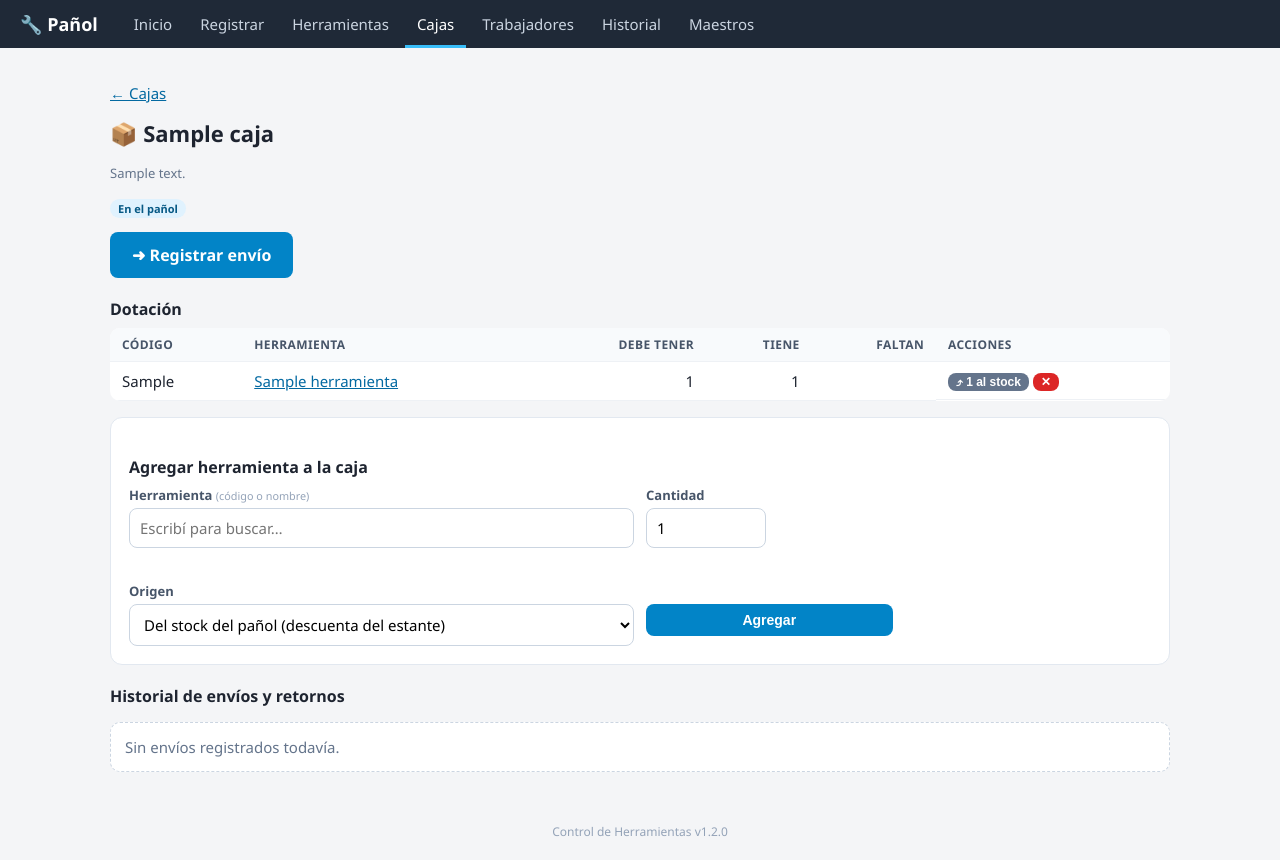
After one commit to illeiva2/control-herramientas, a Flask app: page /cajas/1 in a window 1280 px wide. The commit adds this page. Run offline with Flask 3, Linux system fonts and the light colour scheme; tables that the repository leaves empty hold one stand-in row (values such as "Sample post"); data that the repository does not hold is empty.

Commit message:
Cajas de herramientas para el campo + catálogo colapsable + edición de herramientas (v1.2.0)
- Cajas con dotación propia: checklist de envío y retorno con condición
  por herramienta, faltantes marcados, reposición desde stock y
  transferencias caja↔stock con auditoría.
- Catálogo de herramientas en secciones colapsables por ubicación;
  la búsqueda expande solo las secciones con resultados.
- Edición de herramientas (código, nombre, stock, ubicación, baja lógica).

Co-Authored-By: Claude Fable 5 <noreply@anthropic.com>

```diff
--- a/app.py
+++ b/app.py
@@ -222,7 +222,13 @@ def herramienta(hid):
         LEFT JOIN almacenistas a ON a.id = m.almacenista_id
         WHERE m.herramienta_id = ? ORDER BY m.fecha DESC, m.id DESC LIMIT 200
     """, (hid,)).fetchall()
-    return render_template("herramienta.html", h=h, quien=quien, historial=historial)
+    en_cajas = c.execute("""
+        SELECT k.id, k.nombre, i.actual FROM caja_items i
+        JOIN cajas k ON k.id = i.caja_id
+        WHERE i.herramienta_id = ? AND i.actual > 0 ORDER BY k.nombre
+    """, (hid,)).fetchall()
+    return render_template("herramienta.html", h=h, quien=quien, historial=historial,
+                           en_cajas=en_cajas)
 
 
 @app.route("/empleados")
@@ -321,6 +327,238 @@ def exportar_movimientos():
         w.writerow(list(r))
     return Response("﻿" + buf.getvalue(), mimetype="text/csv",
                     headers={"Content-Disposition": "attachment; filename=movimientos.csv"})
+
+
+# ---------------------------------------------------------------- cajas
+
+def estado_caja(c, caja_id):
+    ev = c.execute("""SELECT tipo, fecha, destino FROM caja_eventos
+                      WHERE caja_id = ? ORDER BY id DESC LIMIT 1""", (caja_id,)).fetchone()
+    if ev and ev["tipo"] == "ENVIO":
+        return {"en_campo": True, "texto": f"En el campo — {ev['destino'] or 'sin destino'} (desde {ev['fecha']})"}
+    return {"en_campo": False, "texto": "En el pañol"}
+
+
+@app.route("/cajas", methods=["GET", "POST"])
+def cajas():
+    c = db()
+    if request.method == "POST":
+        try:
+            c.execute("INSERT INTO cajas (nombre, descripcion) VALUES (?,?)",
+                      (request.form["nombre"].strip(),
+                       request.form.get("descripcion", "").strip() or None))
+            c.commit()
+            flash("Caja creada. Ahora cargale su dotación de herramientas.", "ok")
+        except sqlite3.IntegrityError:
+            flash("Ya existe una caja con ese nombre.", "error")
+        return redirect(url_for("cajas"))
+    filas = c.execute("""
+        SELECT k.*, COUNT(i.id) AS items,
+               COALESCE(SUM(i.dotacion), 0) AS dotacion,
+               COALESCE(SUM(i.actual), 0) AS actual,
+               COALESCE(SUM(CASE WHEN i.actual < i.dotacion THEN i.dotacion - i.actual END), 0) AS faltantes
+        FROM cajas k LEFT JOIN caja_items i ON i.caja_id = k.id
+        WHERE k.activo = 1 GROUP BY k.id ORDER BY k.nombre
+    """).fetchall()
+    lista = [dict(f, **estado_caja(c, f["id"])) for f in filas]
+    return render_template("cajas.html", cajas=lista)
+
+
+@app.route("/cajas/<int:kid>")
+def caja(kid):
+    c = db()
+    k = c.execute("SELECT * FROM cajas WHERE id = ?", (kid,)).fetchone()
+    if not k:
+        return redirect(url_for("cajas"))
+    items = c.execute("""
+        SELECT i.*, h.codigo, h.nombre, h.cantidad AS stock_panol
+        FROM caja_items i JOIN herramientas h ON h.id = i.herramienta_id
+        WHERE i.caja_id = ? AND (i.dotacion > 0 OR i.actual > 0) ORDER BY h.nombre
+    """, (kid,)).fetchall()
+    eventos = c.execute("""
+        SELECT e.*, emp.nombre AS responsable,
+               (SELECT COUNT(*) FROM caja_evento_items x
+                 WHERE x.evento_id = e.id AND x.cantidad_real < x.cantidad_esperada) AS con_faltantes
+        FROM caja_eventos e LEFT JOIN empleados emp ON emp.id = e.empleado_id
+        WHERE e.caja_id = ? ORDER BY e.id DESC LIMIT 30
+    """, (kid,)).fetchall()
+    return render_template("caja.html", k=k, items=items, eventos=eventos,
+                           estado=estado_caja(c, kid))
+
+
+@app.route("/cajas/<int:kid>/transferir", methods=["POST"])
+def caja_transferir(kid):
+    """Todas las operaciones de contenido de la caja, en una transaccion:
+    agregar (desde stock o alta), reponer faltante, pasar a stock, dar de baja."""
+    c = db()
+    accion = request.form["accion"]
+    hid = request.form.get("herramienta_id", type=int)
+    cant = request.form.get("cantidad", type=int) or 0
+    if not hid or cant < 1:
+        flash("Elegí la herramienta y una cantidad válida.", "error")
+        return redirect(url_for("caja", kid=kid))
+
+    hta = c.execute("SELECT * FROM herramientas WHERE id = ?", (hid,)).fetchone()
+    item = c.execute("SELECT * FROM caja_items WHERE caja_id = ? AND herramienta_id = ?",
+                     (kid, hid)).fetchone()
+    hoy = date.today().isoformat()
+
+    def asegurar_item():
+        if item is None:
+            c.execute("""INSERT INTO caja_items (caja_id, herramienta_id, dotacion, actual)
+                         VALUES (?,?,0,0)""", (kid, hid))
+
+    error = None
+    if accion in ("agregar_stock", "reponer"):
+        # sale del stock fisico del panol
+        pend = c.execute(f"SELECT pendiente FROM ({SALDO_HTA}) WHERE herramienta_id=?",
+                         (hid,)).fetchone()
+        disponible = hta["cantidad"] - (pend["pendiente"] if pend else 0)
+        if cant > disponible:
+            error = f"En el pañol hay {max(disponible,0)} disponible(s) de [{hta['codigo']}] {hta['nombre']}."
+    if accion == "reponer" and not error:
+        faltante = (item["dotacion"] - item["actual"]) if item else 0
+        if cant > faltante:
+            error = f"El faltante de esa herramienta es {max(faltante,0)}."
+    if accion == "a_stock" and (not item or cant > item["actual"]):
+        error = "La caja no tiene esa cantidad para pasar al stock."
+    if accion == "baja" and (not item or cant > item["actual"]):
+        error = "La caja no tiene esa cantidad para dar de baja."
+
+    if error:
+        flash(error, "error")
+        return redirect(url_for("caja", kid=kid))
+
+    asegurar_item()
+    if accion == "agregar_stock":
+        c.execute("UPDATE herramientas SET cantidad = cantidad - ? WHERE id = ?", (cant, hid))
+        c.execute("""UPDATE caja_items SET dotacion = dotacion + ?, actual = actual + ?
+                     WHERE caja_id = ? AND herramienta_id = ?""", (cant, cant, kid, hid))
+        direccion, msj = "DESDE_STOCK", "Agregada a la caja desde el stock del pañol."
+    elif accion == "agregar_alta":
+        c.execute("""UPDATE caja_items SET dotacion = dotacion + ?, actual = actual + ?
+                     WHERE caja_id = ? AND herramienta_id = ?""", (cant, cant, kid, hid))
+        direccion, msj = "ALTA", "Agregada a la caja (sin tocar el stock del pañol)."
+    elif accion == "reponer":
+        c.execute("UPDATE herramientas SET cantidad = cantidad - ? WHERE id = ?", (cant, hid))
+        c.execute("""UPDATE caja_items SET actual = actual + ?
+                     WHERE caja_id = ? AND herramienta_id = ?""", (cant, kid, hid))
+        direccion, msj = "DESDE_STOCK", "Faltante repuesto desde el stock del pañol."
+    elif accion == "a_stock":
+        c.execute("UPDATE herramientas SET cantidad = cantidad + ? WHERE id = ?", (cant, hid))
+        c.execute("""UPDATE caja_items SET dotacion = MAX(dotacion - ?, 0), actual = actual - ?
+                     WHERE caja_id = ? AND herramienta_id = ?""", (cant, cant, kid, hid))
+        direccion, msj = "A_STOCK", "Pasada de la caja al stock del pañol."
+    else:  # baja
+        c.execute("""UPDATE caja_items SET dotacion = MAX(dotacion - ?, 0), actual = actual - ?
+                     WHERE caja_id = ? AND herramienta_id = ?""", (cant, cant, kid, hid))
+        direccion, msj = "BAJA", "Dada de baja de la caja."
+    c.execute("""INSERT INTO transferencias (fecha, caja_id, herramienta_id, cantidad, direccion, observacion)
+                 VALUES (?,?,?,?,?,?)""",
+              (hoy, kid, hid, cant, direccion, request.form.get("observacion", "").strip() or None))
+    c.commit()
+    flash(f"{msj} ({cant} × [{hta['codigo']}] {hta['nombre']})", "ok")
+    return redirect(url_for("caja", kid=kid))
+
+
+@app.route("/cajas/<int:kid>/evento/<tipo>", methods=["GET", "POST"])
+def caja_evento(kid, tipo):
+    tipo = tipo.upper()
+    if tipo not in ("ENVIO", "RETORNO"):
+        return redirect(url_for("caja", kid=kid))
+    c = db()
+    k = c.execute("SELECT * FROM cajas WHERE id = ?", (kid,)).fetchone()
+    if not k:
+        return redirect(url_for("cajas"))
+    items = c.execute("""
+        SELECT i.*, h.codigo, h.nombre FROM caja_items i
+        JOIN herramientas h ON h.id = i.herramienta_id
+        WHERE i.caja_id = ? AND (i.dotacion > 0 OR i.actual > 0) ORDER BY h.nombre
+    """, (kid,)).fetchall()
+
+    if request.method == "POST":
+        if not items:
+            flash("La caja no tiene dotación cargada.", "error")
+            return redirect(url_for("caja", kid=kid))
+        fecha = request.form.get("fecha") or date.today().isoformat()
+        cur = c.execute("""INSERT INTO caja_eventos (caja_id, tipo, fecha, empleado_id, destino, observacion)
+                           VALUES (?,?,?,?,?,?)""",
+                        (kid, tipo, fecha, request.form.get("empleado_id", type=int) or None,
+                         request.form.get("destino", "").strip() or None,
+                         request.form.get("observacion", "").strip() or None))
+        evento_id = cur.lastrowid
+        faltantes = 0
+        for i in items:
+            esperada = i["dotacion"] if tipo == "ENVIO" else \
+                c.execute("""SELECT cantidad_real FROM caja_evento_items x
+                             JOIN caja_eventos e ON e.id = x.evento_id
+                             WHERE e.caja_id=? AND e.tipo='ENVIO' AND x.herramienta_id=?
+                             ORDER BY e.id DESC LIMIT 1""", (kid, i["herramienta_id"])).fetchone()
+            if tipo == "RETORNO":
+                esperada = esperada["cantidad_real"] if esperada else i["dotacion"]
+            real = request.form.get(f"real_{i['herramienta_id']}", type=int)
+            real = i["dotacion" if tipo == "ENVIO" else "actual"] if real is None else max(real, 0)
+            cond = request.form.get(f"cond_{i['herramienta_id']}", type=int) if tipo == "RETORNO" else None
+            obs = request.form.get(f"obs_{i['herramienta_id']}", "").strip() or None
+            c.execute("""INSERT INTO caja_evento_items
+                         (evento_id, herramienta_id, cantidad_esperada, cantidad_real, condicion_id, observacion)
+                         VALUES (?,?,?,?,?,?)""",
+                      (evento_id, i["herramienta_id"], esperada, real, cond, obs))
+            if real < esperada:
+                faltantes += esperada - real
+            if tipo == "RETORNO":
+                # lo que la caja tiene ahora es lo que volvio
+                c.execute("""UPDATE caja_items SET actual = ?
+                             WHERE caja_id = ? AND herramienta_id = ?""",
+                          (real, kid, i["herramienta_id"]))
+        c.commit()
+        verbo = "Envío" if tipo == "ENVIO" else "Retorno"
+        if faltantes:
+            flash(f"{verbo} registrado con {faltantes} faltante(s). "
+                  "Los faltantes quedan marcados en la dotación de la caja.", "error")
+        else:
+            flash(f"{verbo} registrado: la caja está completa. ✔", "ok")
+        return redirect(url_for("caja", kid=kid))
+
+    # esperado en el retorno: lo que salio en el ultimo envio (si existe)
+    esperados = {}
+    if tipo == "RETORNO":
+        for i in items:
+            r = c.execute("""SELECT x.cantidad_real FROM caja_evento_items x
+                             JOIN caja_eventos e ON e.id = x.evento_id
+                             WHERE e.caja_id=? AND e.tipo='ENVIO' AND x.herramienta_id=?
+                             ORDER BY e.id DESC LIMIT 1""", (kid, i["herramienta_id"])).fetchone()
+            esperados[i["herramienta_id"]] = r["cantidad_real"] if r else i["dotacion"]
+    condiciones = c.execute("SELECT * FROM condiciones ORDER BY nombre").fetchall()
+    empleados_l = c.execute("SELECT * FROM empleados WHERE activo=1 ORDER BY nombre").fetchall()
+    return render_template("caja_evento.html", k=k, tipo=tipo, items=items,
+                           esperados=esperados, condiciones=condiciones,
+                           empleados=empleados_l, fecha=date.today().isoformat())
+
+
+@app.route("/herramientas/<int:hid>/editar", methods=["GET", "POST"])
+def herramienta_editar(hid):
+    c = db()
+    h = c.execute("SELECT * FROM herramientas WHERE id = ?", (hid,)).fetchone()
+    if not h:
+        return redirect(url_for("herramientas"))
+    if request.method == "POST":
+        try:
+            c.execute("""UPDATE herramientas SET codigo=?, nombre=?, detalle=?, cantidad=?,
+                         modulo=?, estante=?, ubicacion=?, activo=? WHERE id=?""",
+                      (request.form["codigo"].strip(), request.form["nombre"].strip(),
+                       request.form.get("detalle", "").strip() or None,
+                       request.form.get("cantidad", type=int) or 0,
+                       request.form.get("modulo", "").strip() or None,
+                       request.form.get("estante", "").strip() or None,
+                       request.form.get("ubicacion", "").strip() or None,
+                       1 if request.form.get("activo") else 0, hid))
+            c.commit()
+            flash("Herramienta actualizada.", "ok")
+            return redirect(url_for("herramienta", hid=hid))
+        except sqlite3.IntegrityError:
+            flash("Ya existe otra herramienta con ese código.", "error")
+    return render_template("herramienta_editar.html", h=h)
 
 
 # ---------------------------------------------------------------- maestros
--- a/static/app.js
+++ b/static/app.js
@@ -110,11 +110,13 @@ document.addEventListener("DOMContentLoaded", () => {
   const selModulo = document.getElementById("filtro-modulo");
   const soloPrestadas = document.getElementById("filtro-prestadas");
   const contador = document.getElementById("contador");
-  const grupos = [...document.querySelectorAll("#tabla-htas .grupo")];
+  const btnExpandir = document.getElementById("btn-expandir");
+  const grupos = [...document.querySelectorAll("#catalogo .grupo")];
 
   function filtrar() {
     const q = normalizar(buscar.value.trim());
     const mod = selModulo.value;
+    const filtrando = q || mod || soloPrestadas.checked;
     let visibles = 0;
     grupos.forEach((g) => {
       let enGrupo = 0;
@@ -130,16 +132,53 @@ document.addEventListener("DOMContentLoaded", () => {
       });
       g.querySelector(".grupo-n").textContent = `(${enGrupo})`;
       g.hidden = enGrupo === 0;
+      // al filtrar, abrir las secciones con resultados; sin filtro, colapsar
+      if (filtrando) g.open = enGrupo > 0;
       visibles += enGrupo;
     });
+    if (!filtrando) grupos.forEach((g) => { g.open = false; });
     contador.textContent = visibles;
     document.getElementById("sin-resultados").hidden = visibles > 0;
   }
+
+  let expandido = false;
+  btnExpandir.addEventListener("click", () => {
+    expandido = !expandido;
+    grupos.forEach((g) => { if (!g.hidden) g.open = expandido; });
+    btnExpandir.textContent = expandido ? "Colapsar todo" : "Expandir todo";
+  });
 
   buscar.addEventListener("input", filtrar);
   selModulo.addEventListener("change", filtrar);
   soloPrestadas.addEventListener("change", filtrar);
   if (buscar.value) filtrar();
+});
+
+// ------- autocompletado para agregar herramientas a una caja -------
+document.addEventListener("DOMContentLoaded", () => {
+  const form = document.getElementById("form-agregar-caja");
+  if (!form) return;
+  const infoHta = document.getElementById("info-hta");
+  const hidden = document.getElementById("herramienta_id");
+  combobox({
+    input: document.getElementById("herramienta-buscar"),
+    hidden,
+    panel: document.getElementById("herramienta-sug"),
+    url: "/api/herramientas",
+    render: (it) =>
+      `<div><b>[${it.codigo}]</b> ${it.nombre}</div>` +
+      `<div class="sub">${it.ubicacion || ""} — disp. en pañol: ${it.disponible}</div>`,
+    onPick: (it) => {
+      infoHta.textContent = it
+        ? `Stock pañol: ${it.cantidad} · Disponibles: ${it.disponible}` : "";
+    },
+  });
+  form.addEventListener("submit", (e) => {
+    if (!hidden.value) {
+      e.preventDefault();
+      alert("Elegí la herramienta desde la lista de sugerencias.");
+    }
+  });
 });
 
 document.addEventListener("DOMContentLoaded", () => {
--- a/static/style.css
+++ b/static/style.css
@@ -128,11 +128,24 @@ input:focus, select:focus { outline: 2px solid #7dd3fc; border-color: #0284c7; }
 .buscador { display: flex; gap: 8px; margin-bottom: 10px; flex-wrap: wrap; align-items: center; }
 .buscador input[type=search] { flex: 1; min-width: 220px; }
 
-.grupo-hdr td {
-  background: #e8eef5; color: #334155; font-weight: 700; font-size: 13px;
-  border-top: 2px solid #cbd5e1;
+/* catalogo de secciones colapsables */
+details.seccion {
+  background: #fff; border: 1px solid #e2e8f0; border-radius: 10px;
+  margin-bottom: 8px; overflow: hidden;
 }
-.grupo-hdr .grupo-n { color: #64748b; font-weight: 400; }
+details.seccion summary {
+  cursor: pointer; padding: 12px 16px; font-weight: 700; font-size: 14px;
+  color: #334155; background: #eef2f7; user-select: none; list-style: none;
+}
+details.seccion summary::-webkit-details-marker { display: none; }
+details.seccion summary::before { content: "▸ "; color: #64748b; }
+details.seccion[open] summary::before { content: "▾ "; }
+details.seccion summary:hover { background: #e2eaf3; }
+details.seccion .grupo-n { color: #64748b; font-weight: 400; }
+details.seccion table { border-radius: 0; }
+
+.input-mini { width: 70px; text-align: right; }
+.acciones-item { display: flex; gap: 4px; flex-wrap: wrap; }
 .listado { list-style: none; padding: 0; margin: 6px 0 14px; }
 .listado li { padding: 6px 10px; background: #f8fafc; border-radius: 8px; margin-bottom: 4px;
               display: flex; justify-content: space-between; align-items: center; }
--- a/templates/base.html
+++ b/templates/base.html
@@ -13,6 +13,7 @@
     <a href="{{ url_for('index') }}" {% if request.path == '/' %}class="on"{% endif %}>Inicio</a>
     <a href="{{ url_for('registrar') }}" {% if request.path.startswith('/registrar') %}class="on"{% endif %}>Registrar</a>
     <a href="{{ url_for('herramientas') }}" {% if request.path.startswith('/herramientas') %}class="on"{% endif %}>Herramientas</a>
+    <a href="{{ url_for('cajas') }}" {% if request.path.startswith('/cajas') %}class="on"{% endif %}>Cajas</a>
     <a href="{{ url_for('empleados') }}" {% if request.path.startswith('/empleados') %}class="on"{% endif %}>Trabajadores</a>
     <a href="{{ url_for('movimientos') }}" {% if request.path.startswith('/movimientos') %}class="on"{% endif %}>Historial</a>
     <a href="{{ url_for('maestros') }}" {% if request.path.startswith('/maestros') %}class="on"{% endif %}>Maestros</a>
--- /dev/null
+++ b/templates/caja.html
@@ -0,0 +1,105 @@
+{% extends "base.html" %}
+{% block title %}{{ k.nombre }} — Pañol{% endblock %}
+{% block content %}
+<p><a href="{{ url_for('cajas') }}">← Cajas</a></p>
+<h1>📦 {{ k.nombre }}</h1>
+{% if k.descripcion %}<p class="nota">{{ k.descripcion }}</p>{% endif %}
+<p><span class="tag {{ 'dev' if estado.en_campo else 'ent' }}">{{ estado.texto }}</span></p>
+
+<div class="acciones">
+  {% if estado.en_campo %}
+    <a class="btn grande" href="{{ url_for('caja_evento', kid=k.id, tipo='retorno') }}">⮐ Registrar retorno</a>
+  {% else %}
+    <a class="btn grande" href="{{ url_for('caja_evento', kid=k.id, tipo='envio') }}">➜ Registrar envío</a>
+  {% endif %}
+</div>
+
+<h2>Dotación</h2>
+{% if items %}
+<table>
+  <thead><tr><th>Código</th><th>Herramienta</th><th class="der">Debe tener</th>
+             <th class="der">Tiene</th><th class="der">Faltan</th><th>Acciones</th></tr></thead>
+  <tbody>
+  {% for i in items %}
+    {% set faltan = i.dotacion - i.actual %}
+    <tr>
+      <td>{{ i.codigo }}</td>
+      <td><a href="{{ url_for('herramienta', hid=i.herramienta_id) }}">{{ i.nombre }}</a></td>
+      <td class="der">{{ i.dotacion }}</td>
+      <td class="der">{{ i.actual }}</td>
+      <td class="der {% if faltan > 0 %}rojo{% endif %}">{{ faltan if faltan > 0 else '' }}</td>
+      <td class="acciones-item">
+        {% if faltan > 0 %}
+        <form method="post" action="{{ url_for('caja_transferir', kid=k.id) }}" class="inline">
+          <input type="hidden" name="accion" value="reponer">
+          <input type="hidden" name="herramienta_id" value="{{ i.herramienta_id }}">
+          <input type="hidden" name="cantidad" value="{{ faltan }}">
+          <button class="btn mini" title="Cubrir el faltante sacando del stock del pañol (hay {{ i.stock_panol }})">⤵ Reponer del stock</button>
+        </form>
+        {% endif %}
+        <form method="post" action="{{ url_for('caja_transferir', kid=k.id) }}" class="inline"
+              onsubmit="return confirm('¿Pasar 1 unidad de la caja al stock del pañol?')">
+          <input type="hidden" name="accion" value="a_stock">
+          <input type="hidden" name="herramienta_id" value="{{ i.herramienta_id }}">
+          <input type="hidden" name="cantidad" value="1">
+          <button class="btn mini sec" title="Sacar 1 de la caja y sumarla al stock del pañol">⤴ 1 al stock</button>
+        </form>
+        <form method="post" action="{{ url_for('caja_transferir', kid=k.id) }}" class="inline"
+              onsubmit="return confirm('¿Dar de baja 1 unidad de la caja (perdida o rota, sin pasar al stock)?')">
+          <input type="hidden" name="accion" value="baja">
+          <input type="hidden" name="herramienta_id" value="{{ i.herramienta_id }}">
+          <input type="hidden" name="cantidad" value="1">
+          <button class="btn mini peligro" title="Dar de baja 1 (perdida/rota)">✕</button>
+        </form>
+      </td>
+    </tr>
+  {% endfor %}
+  </tbody>
+</table>
+{% else %}<p class="vacio">La caja está vacía: agregale herramientas acá abajo.</p>{% endif %}
+
+<section class="panel" style="margin-top:16px">
+  <h2>Agregar herramienta a la caja</h2>
+  <form method="post" action="{{ url_for('caja_transferir', kid=k.id) }}" class="grid" id="form-agregar-caja" autocomplete="off">
+    <div class="campo ancho">
+      <label>Herramienta <small>(código o nombre)</small></label>
+      <input type="text" id="herramienta-buscar" placeholder="Escribí para buscar…">
+      <input type="hidden" name="herramienta_id" id="herramienta_id">
+      <div class="sugerencias" id="herramienta-sug"></div>
+      <div class="info-hta" id="info-hta"></div>
+    </div>
+    <div class="campo chico">
+      <label>Cantidad</label>
+      <input type="number" name="cantidad" value="1" min="1">
+    </div>
+    <div class="campo ancho">
+      <label>Origen</label>
+      <select name="accion">
+        <option value="agregar_stock">Del stock del pañol (descuenta del estante)</option>
+        <option value="agregar_alta">Nueva / propia de la caja (no toca el stock)</option>
+      </select>
+    </div>
+    <div class="campo"><label>&nbsp;</label><button class="btn">Agregar</button></div>
+  </form>
+</section>
+
+<h2>Historial de envíos y retornos</h2>
+{% if eventos %}
+<table>
+  <thead><tr><th>Fecha</th><th>Tipo</th><th>Responsable</th><th>Destino</th><th>Resultado</th></tr></thead>
+  <tbody>
+  {% for e in eventos %}
+    <tr>
+      <td>{{ e.fecha }}</td>
+      <td><span class="tag {{ 'ent' if e.tipo == 'ENVIO' else 'dev' }}">{{ e.tipo }}</span></td>
+      <td>{{ e.responsable or '' }}</td>
+      <td>{{ e.destino or '' }}</td>
+      <td>{% if e.con_faltantes %}<span class="rojo">⚠ {{ e.con_faltantes }} herramienta(s) con faltante</span>
+          {% else %}<span style="color:#15803d">✔ Completa</span>{% endif %}
+          {% if e.observacion %}<div class="detalle">{{ e.observacion }}</div>{% endif %}</td>
+    </tr>
+  {% endfor %}
+  </tbody>
+</table>
+{% else %}<p class="vacio">Sin envíos registrados todavía.</p>{% endif %}
+{% endblock %}
--- a/version.py
+++ b/version.py
@@ -1 +1 @@
-VERSION = "1.1.2"
+VERSION = "1.2.0"
```
Also changed, not shown: schema.sql (+61 -0 lines), templates/caja_evento.html (added, +96 -0 lines), templates/cajas.html (added, +34 -0 lines), templates/herramienta.html (+9 -2 lines), templates/herramienta_editar.html (added, +28 -0 lines), templates/herramientas.html (+11 -8 lines), 2 other files.
